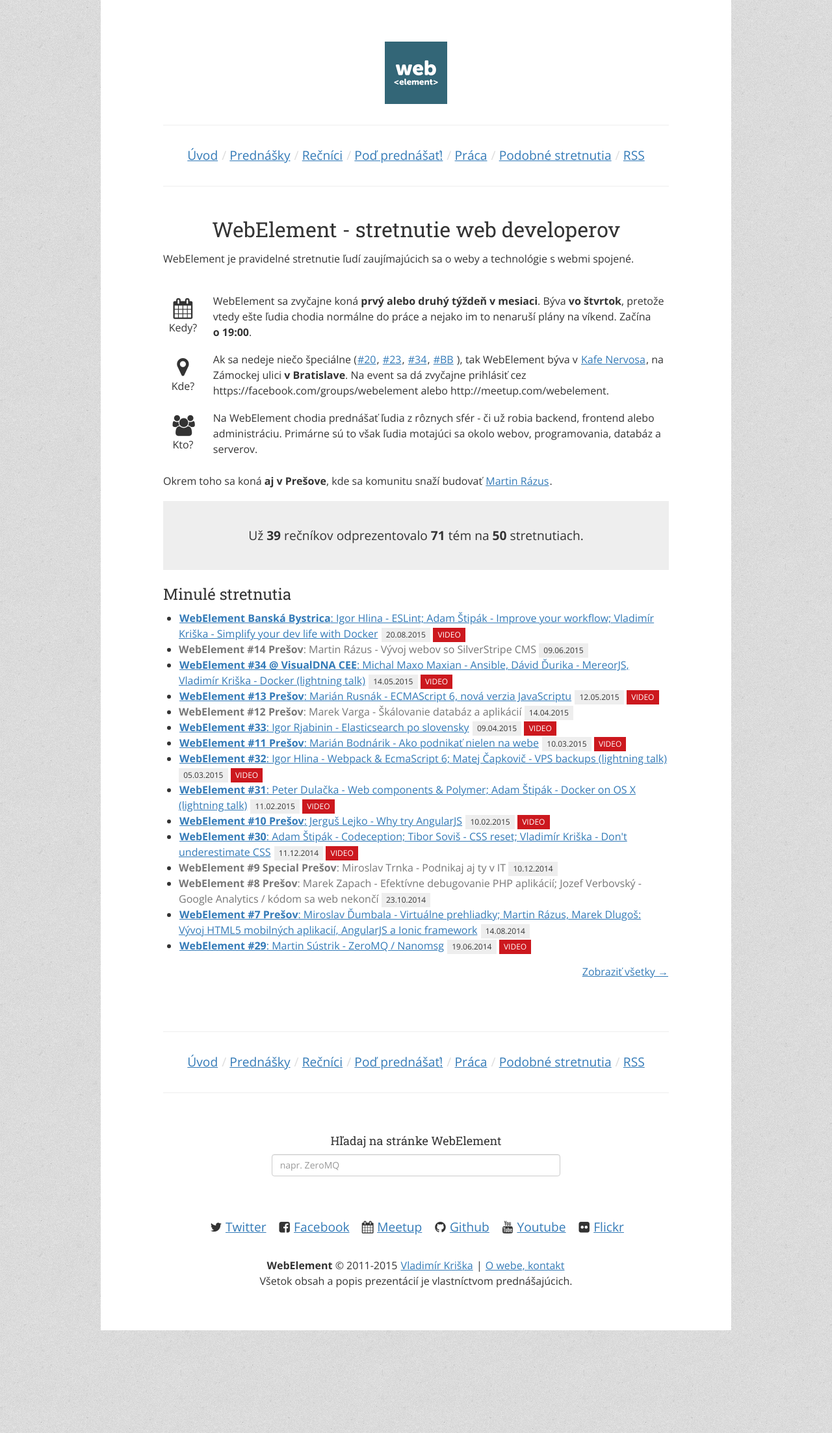
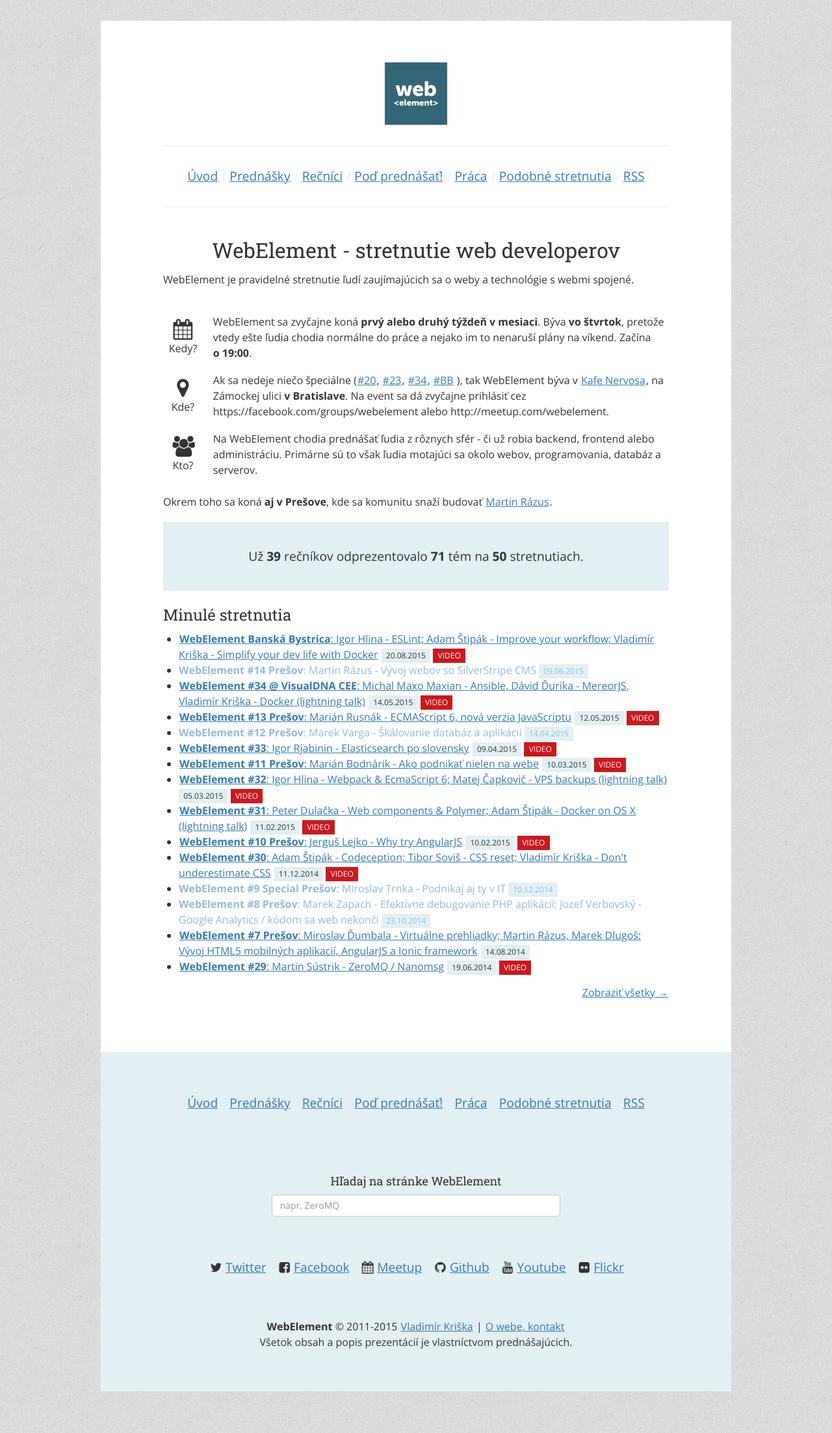
Before and after one commit to ujovlado/webelement-sk, a Jekyll site: the page built from index.md, in a window 1280 px wide. Shown: the whole page at 65% size. Built offline with Jekyll 4.4.1, drawn with Linux system fonts in a browser that asks for light colours.

Commit message:
Small CSS improvements

```diff
--- a/_layouts/default.html
+++ b/_layouts/default.html
@@ -2,7 +2,7 @@
 <html>
 {% include head.html %}
 <body>
-<div class="container">
+<div class="container container-page">
   <div class="row">
     <div class="col-sm-12">
       <div class="part header">
@@ -14,15 +14,25 @@
       <div class="part content">
         {{ content }}
       </div>
+    </div>
+  </div>
+</div>
+<div class="container container-footer">
+  <div class="row">
+    <div class="col-sm-12">
       <div class="part menu">
         {% include menu.html %}
       </div>
     </div>
+  </div>
+  <div class="row">
     <div class="col-sm-8 col-sm-offset-2">
       <div class="part search">
         {% include search.html %}
       </div>
     </div>
+  </div>
+  <div class="row">
     <div class="col-sm-12">
       <div class="part social">
         {% include social.html %}
--- a/css/main.css
+++ b/css/main.css
@@ -442,7 +442,7 @@
   text-transform: capitalize;
 }
 .text-muted {
-  color: #777777;
+  color: #90bae0;
 }
 .text-primary {
   color: #337ab7;
@@ -2475,6 +2475,9 @@
 .affix {
   position: fixed;
 }
+span.text-muted {
+  color: #90bae0;
+}
 .label {
   font-weight: 400;
   padding-bottom: .2em;
@@ -2488,19 +2491,19 @@
   background-color: #9e1317;
 }
 .label-date {
-  background-color: #eeeeee;
+  background-color: #e2eff3;
   color: #333333;
 }
 .label-date[href]:hover,
 .label-date[href]:focus {
-  background-color: #d5d5d5;
+  background-color: #bedbe4;
 }
 body {
   padding: 0;
   margin: 0;
   font-family: 'Open Sans', 'Helvetica Neue', Helvetica, Arial, sans-serif;
   background-image: url('../images/grid.png');
-  background-color: #eeeeee;
+  background-color: #dddddd;
   color: #333333;
   font-size: 14px;
 }
@@ -2559,7 +2562,18 @@
 .container {
   max-width: 970px;
   background-color: #fff;
-  padding: 2em 0;
+}
+.container.container-page {
+  margin-top: 2em;
+  padding: 2em 0 0;
+}
+.container.container-footer {
+  margin-bottom: 4em;
+  padding: 0 0 2em;
+  background-color: #e2eff3;
+}
+.container.container-footer .part.menu {
+  border: none;
 }
 .part {
   margin: 2em;
@@ -2586,8 +2600,8 @@
 .menu {
   text-align: center;
   padding: 2em 0;
-  border-top: thin solid #eeeeee;
-  border-bottom: thin solid #eeeeee;
+  border-top: thin solid #e2eff3;
+  border-bottom: thin solid #e2eff3;
 }
 .menu ul {
   padding: 0;
@@ -2600,7 +2614,7 @@
 }
 .menu ul li:after {
   content: " /";
-  color: #ddd;
+  color: #e2eff3;
 }
 .menu ul li:last-child:after {
   content: "";
@@ -2651,7 +2665,7 @@
   text-align: center;
   font-size: 1.2em;
   padding: 2em 1em;
-  background-color: #eeeeee;
+  background-color: #e2eff3;
 }
 .content .similar-meetups .meetup {
   overflow: auto;
@@ -2703,6 +2717,7 @@
 }
 .footer {
   text-align: center;
+  padding: 1em 0 0;
 }
 .fa {
   line-height: 1;
```
Also changed, not shown: css/main.less (+26 -7 lines).
